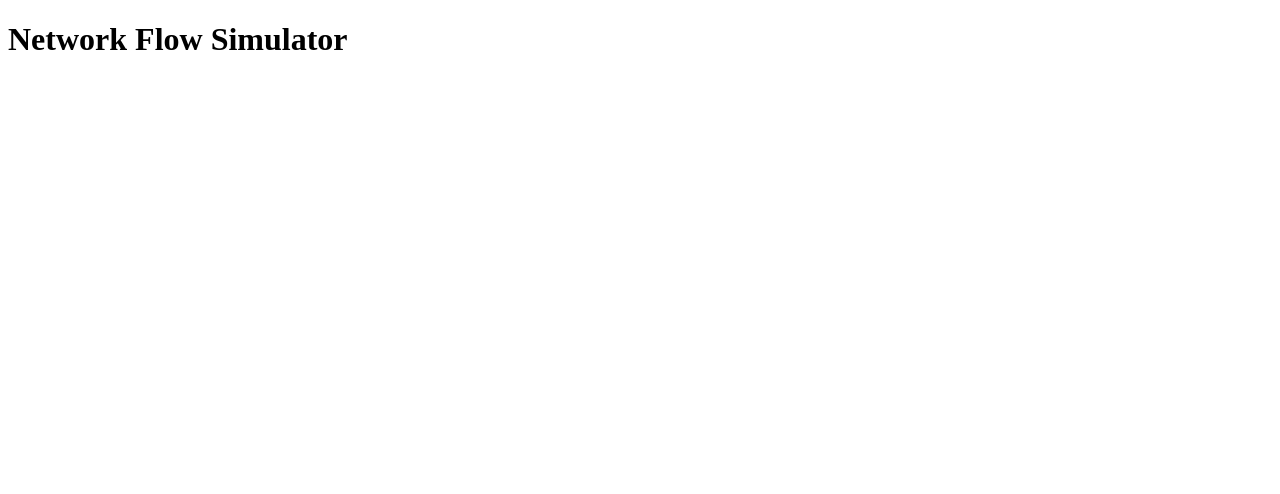
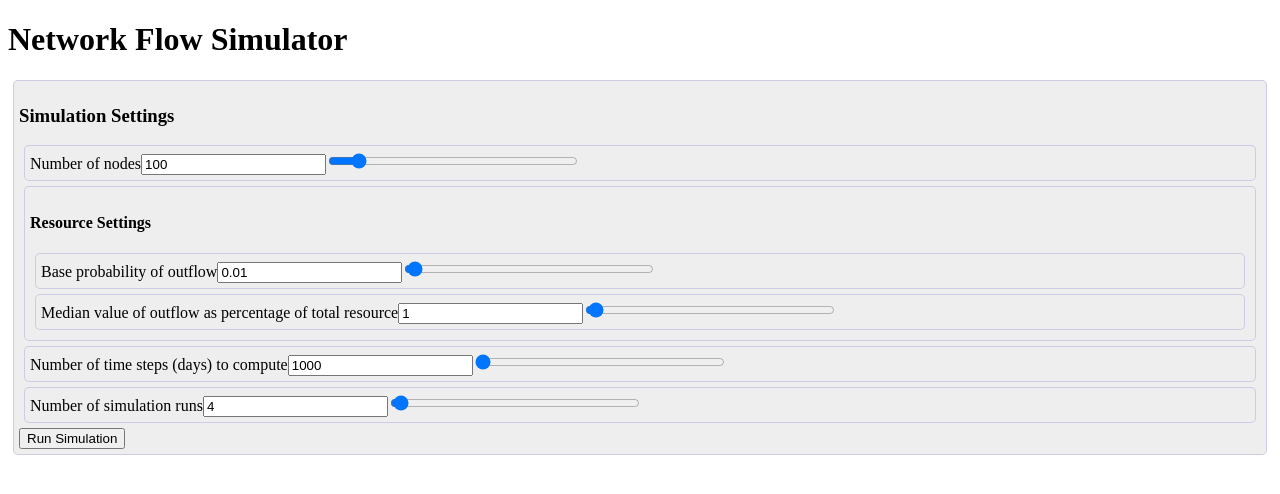
Before and after one commit to Radivis/network-flow-simulator, a website with bundled scripts: page public/index.html in a window 1280 px wide. Built offline with nearby package versions, Linux system fonts and the light colour scheme.

Commit message:
config and configResources components

```diff
--- a/public/components/Config.js
+++ b/public/components/Config.js
@@ -1,20 +1,44 @@
 'use strict';
 
 import { createElement } from '../util/dom.js';
-import inputRange from './InputRange.js';
+import inputRange from './inputRange.js';
+import configResource from './configResource.js';
+
+// Goes through a possibly nested object of HTML elements and returns a possibly nested object of their values
+const mapElementsToValues = object => {
+    const array = Object.entries(object);
+
+    const valueArray = array.map(pair => {
+        let [key, val] = pair;
+        // nested objects get processed recursively
+        if (val.constructor == Object) {
+            return [key, mapElementsToValues(val)]
+        } else {
+            // Otherwise the value is a HTML input element
+            return [key, val.value]
+        }
+    })
+
+    return Object.fromEntries(valueArray)
+}
 
 const config = (parent) => {
+    // Collect input fields in an object, so that they can be accessed more easily
+    const inputElements = {}
+
     const container = createElement({
         classes: ['container'],
         parent
     });
 
-    const header = createElement({
-        type: h3,
+    const headerEl = createElement({
+        type: 'h3',
+        parent: container,
         content: 'Simulation Settings'
     });
 
-    const amountOfNodes = inputRange({
+    inputElements.amountOfNodes = inputRange({
+        name: 'amountOfNodes',
         label: 'Number of nodes',
         min: 2,
         defaultValue: 100,
@@ -23,6 +47,58 @@ const config = (parent) => {
         parent: container
     })
 
+    inputElements.resource = configResource(container);
+
+    inputElements.amountOfTicks = inputRange({
+        name: 'amountOfTicks',
+        label: 'Number of time steps (days) to compute',
+        min: 1,
+        defaultValue: 1000,
+        max: 160000,
+        step: 365,
+        isInteger: true,
+        parent: container
+    })
+
+    inputElements.amountOfRuns = inputRange({
+        name: 'amountOfRuns',
+        label: 'Number of simulation runs',
+        min: 1,
+        defaultValue: 4,
+        max: 240,
+        isInteger: true,
+        parent: container
+    })
+
+    const computeButtonEl = createElement({
+        type: 'button',
+        parent: container,
+        content: 'Run Simulation'
+    }
+    )
+    computeButtonEl.addEventListener('click', () => {
+        // Go through all input elements and extract their values
+        const config = mapElementsToValues(inputElements);
+
+        for (let i = 0; i < config.amountOfRuns; i++) {
+            // Workers need to have type: 'module', so that they can import the models
+            const simulationWorker = new Worker('../workers/simulator.js', {type: 'module'});
+
+            simulationWorker.postMessage(config)
+
+            simulationWorker.onmessage = msg => {
+                if (msg.data.status == 'complete') {
+                    console.log(msg.data);
+                    simulationWorker.terminate();
+                } else if (msg.data.status == 'debugging') {
+                    console.log(msg.data.payload);
+                }
+            }
+
+            simulationWorker.onerror = console.error
+        }
+    })
+
     return container
 }
 
--- a/public/components/InputRange.js
+++ b/public/components/InputRange.js
@@ -2,59 +2,65 @@
 
 import { createElement } from '../util/dom.js';
 
-import { clamp } from '../util/math';
+import { clamp } from '../util/math.js';
 
 const inputRange = ({
-    name: label,
+    name,
+    label,
     min = 0,
     max,
     defaultValue,
+    step,
     isInteger = false,
     parent
 } = {}) => {
-    const container = createElement({
+    const containerEl = createElement({
         classes: ['container'],
         parent
     });
 
-    const label = createElement({
+    const labelEl = createElement({
         type: 'label',
+        parent: containerEl,
         content: label,
         props: {
-            for: label
+            for: name
         }
     })
 
-    const field = createElement({
+    const fieldEl = createElement({
         type: 'input',
-        parent: container,
+        parent: containerEl,
         props: {
-            value: defaultValue
+            value: defaultValue,
+            name
         }
     });
-    if (isInteger) field.type = 'number'
+    if (isInteger) fieldEl.type = 'number'
 
-    const range = createElement({
+    const rangeEl = createElement({
         type: 'input',
-        parent: container,
+        parent: containerEl,
         props: {
-            value: defaultValue
+            value: defaultValue,
+            step
         }
     })
-    range.type = 'range'
-    range.min = min;
-    range.max = max;
+    rangeEl.type = 'range'
+    rangeEl.min = min;
+    rangeEl.max = max;
 
-    field.addEventListener('change', () => {
-        field.value = clamp(field.value, min, max);
-        range.value = field.value;
+    fieldEl.addEventListener('change', () => {
+        fieldEl.value = clamp(fieldEl.value, min, max);
+        rangeEl.value = fieldEl.value;
     })
 
-    range.addEventListener('input', () => {
-        field.value = range.value
+    rangeEl.addEventListener('input', () => {
+        fieldEl.value = rangeEl.value
     })
 
-    return container
+    // the fieldEl is returned, so that the value can be accessed easily
+    return fieldEl
 }
 
 export default inputRange;
--- /dev/null
+++ b/public/components/configResource.js
@@ -0,0 +1,44 @@
+'use strict';
+
+import { createElement } from '../util/dom.js';
+import inputRange from './inputRange.js';
+
+const configResource = (parent) => {
+    // Collect input fields in an object, so that they can be accessed more easily
+    const inputElements = {}
+
+    const container = createElement({
+        classes: ['container'],
+        parent
+    });
+
+    const header = createElement({
+        type: 'h4',
+        parent: container,
+        content: 'Resource Settings'
+    });
+
+    inputElements.outflowBaseProbability = inputRange({
+        name: 'outflowBaseProbability',
+        label: 'Base probability of outflow',
+        min: 0,
+        defaultValue: 0.01,
+        max: 1,
+        step: 0.004,
+        parent: container
+    })
+
+    inputElements.outflowMean = inputRange({
+        name: 'outflowMean',
+        label: 'Median value of outflow as percentage of total resource',
+        min: 0,
+        defaultValue: 1,
+        max: 100,
+        step: 0.4,
+        parent: container
+    })
+
+    return inputElements
+}
+
+export default configResource;
--- a/public/index.html
+++ b/public/index.html
@@ -4,14 +4,14 @@
         <meta charset="UTF-8">
         <meta name="viewport" content="width=device-width, initial-scale=1.0">
         <meta http-equiv="X-UA-Compatible" content="ie=edge">
-        <title>Titel</title>
-        <link rel="stylesheet" href="style.css" />
+        <title>Network Flow Simulator</title>
+        <link rel="stylesheet" href="./style.css" />
 
-        <script src="index.js" type="module" defer></script>
+        <script src="./index.js" type="module" defer></script>
     </head>
     <body>
         <h1>Network Flow Simulator</h1>
-        <main>
+        <main id="app">
 
         </main>
     </body>
--- a/public/index.js
+++ b/public/index.js
@@ -1,13 +1,21 @@
 'use strict';
 
 import { $ } from './util/dom.js';
+import config from './components/config.js';
 
 const elements = {};
 
+const renderSettings = (parent) => {
+    parent.append(config())
+}
+
 const domMapping = () => {
-    elements.main = $('main');
+    elements.app = $('#app');
 }
 
 const init = () => {
     domMapping();
+    renderSettings(elements.app);
 }
+
+init();
--- a/public/style.css
+++ b/public/style.css
@@ -0,0 +1,13 @@
+.container {
+    position: relative;
+    display: block;
+    padding: 5px;
+    margin: 5px;
+    background: #eee;
+    border: 1px solid hsla(240,50%,50%, 0.2);
+    border-radius: 5px;
+}
+
+input[type="range"] {
+    width: 250px;
+}
```
Also changed, not shown: public/components/inputText.js (added, +39 -0 lines), public/workers/simulator.js (+11 -0 lines), server.js (+0 -39 lines).
